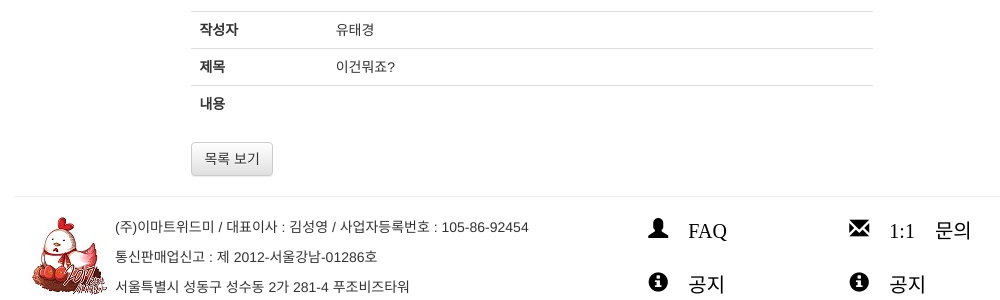
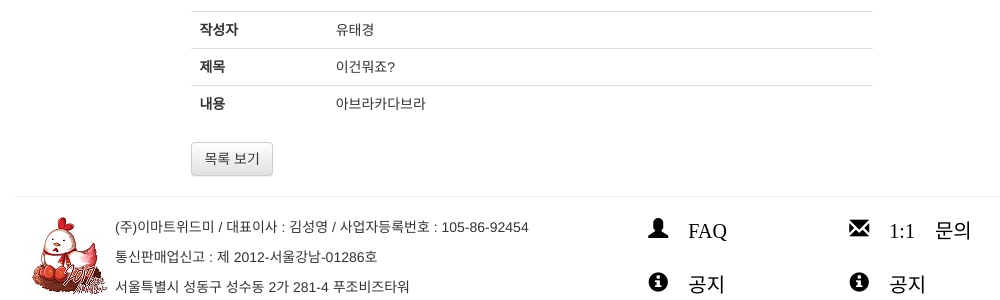
Before and after one commit to jeongandem/andem, a Java web app: page /board/qnaDetail.do in a window 1280 px wide. Shown: the part 212-512 px from the top of the page, without its empty margins (108-1108 px from the left). Run offline with Spring Boot 4, a stand-in JSP engine, Linux system fonts and the light colour scheme; the project's own start-up code is not run, and a stand-in starts its controllers and pages.

Commit message:
01-22 1시 태경

```diff
--- a/andem/src/main/webapp/WEB-INF/views/board/qnaDetail.jsp
+++ b/andem/src/main/webapp/WEB-INF/views/board/qnaDetail.jsp
@@ -30,7 +30,7 @@
 				</tr>
 				<tr>
 					<td class="tlabel">내용</td>
-					<td></td>
+					<td>아브라카다브라</td>
 				</tr>
 			</table>
 
```
